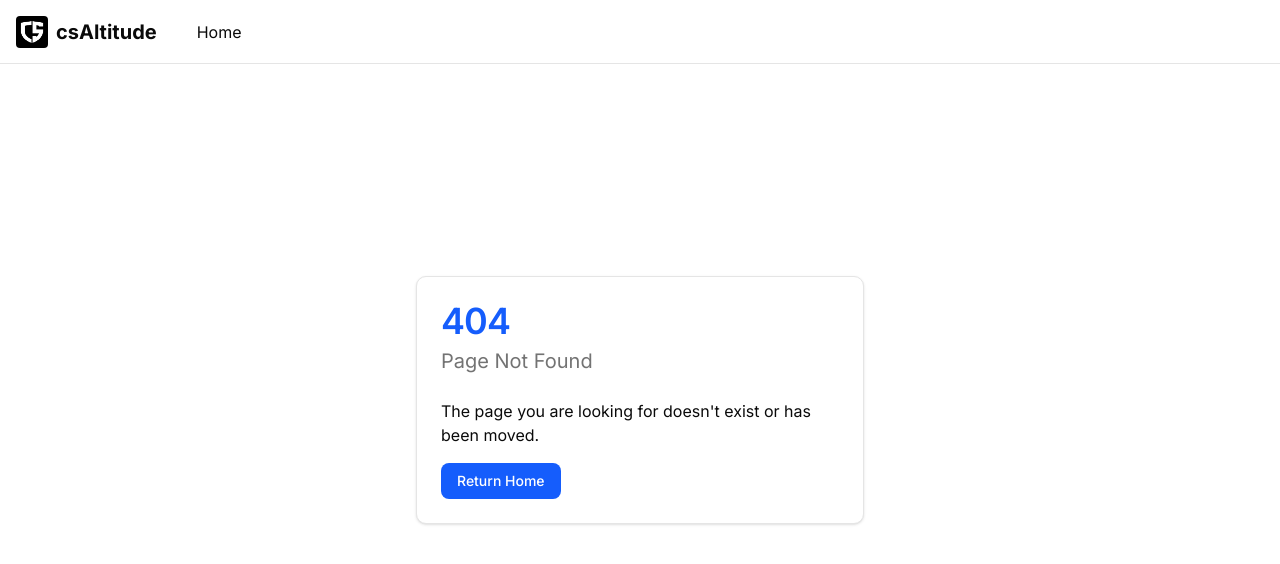
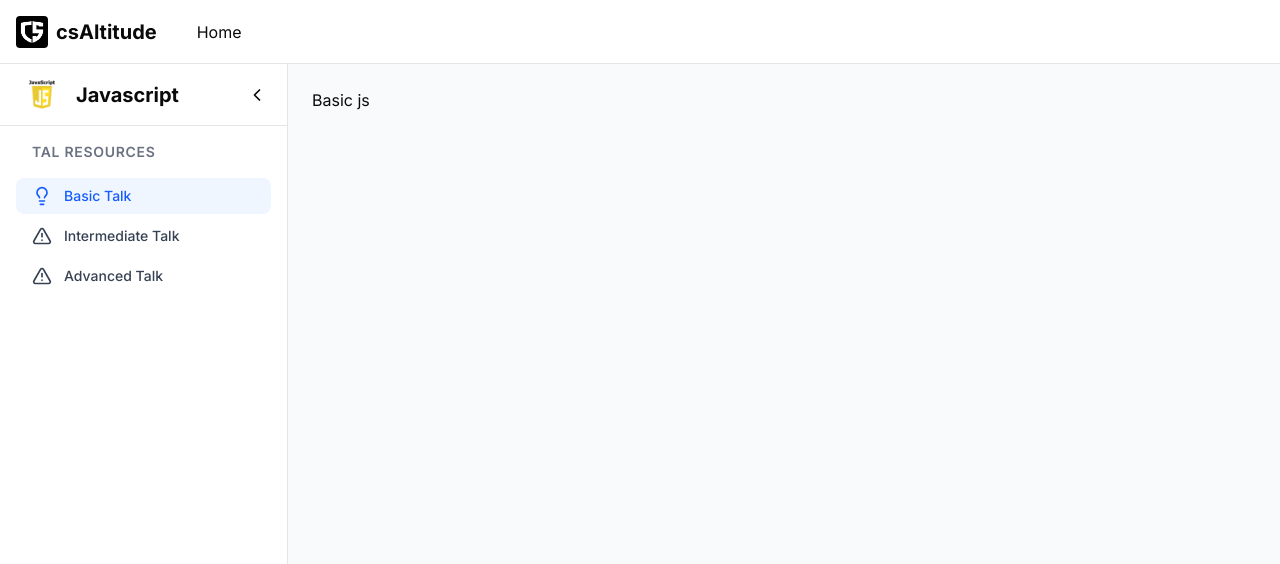
Before and after one commit to Taufiqul7756/LearningHub, a Next.js app: page /javascript/basic in a window 1280 px wide. Before the commit this address had no page. Shown: the top 564 px of the page. Built offline with nearby package versions, Linux system fonts and the light colour scheme.

Commit message:
js added : sidebar

```diff
--- /dev/null
+++ b/src/app/javascript/advanced/page.tsx
@@ -0,0 +1,7 @@
+import React from 'react';
+
+const page = () => {
+  return <div>Advanced js</div>;
+};
+
+export default page;
--- /dev/null
+++ b/src/app/javascript/basic/page.tsx
@@ -0,0 +1,7 @@
+import React from 'react';
+
+const page = () => {
+  return <div>Basic js</div>;
+};
+
+export default page;
--- a/components.json
+++ b/src/app/javascript/components/ContentWrapper.tsx
@@ -1,21 +1,14 @@
-{
-  "$schema": "https://ui.shadcn.com/schema.json",
-  "style": "new-york",
-  "rsc": true,
-  "tsx": true,
-  "tailwind": {
-    "config": "tailwind.config.ts",
-    "css": "src/app/globals.css",
-    "baseColor": "neutral",
-    "cssVariables": true,
-    "prefix": ""
-  },
-  "aliases": {
-    "components": "@/components",
-    "utils": "@/lib/utils",
-    "ui": "@/components/ui",
-    "lib": "@/lib",
-    "hooks": "@/hooks"
-  },
-  "iconLibrary": "lucide"
+'use client';
+import { usePathname } from 'next/navigation';
+
+export default function ContentWrapper() {
+  const pathname = usePathname();
+  const title = pathname.split('/').pop()?.replace(/-/g, ' ') || 'TAL Resources';
+
+  return (
+    <div className="p-8">
+      <h1 className="text-4xl font-bold mb-8 capitalize">Hello {title}</h1>
+      <div className="prose max-w-none">{/* Content will be added based on the route */}</div>
+    </div>
+  );
 }
--- /dev/null
+++ b/src/app/javascript/components/Sidebar.tsx
@@ -0,0 +1,120 @@
+'use client';
+
+import Link from 'next/link';
+import Image from 'next/image';
+import { usePathname } from 'next/navigation';
+import { useEffect } from 'react';
+import { AlertTriangle, Lightbulb, ChevronLeft, ChevronRight } from 'lucide-react';
+import { Tooltip, TooltipContent, TooltipProvider, TooltipTrigger } from '@/components/ui/tooltip';
+
+const sidebarItems = [
+  {
+    title: 'Basic Talk',
+    href: '/javascript/basic',
+    icon: Lightbulb,
+  },
+  {
+    title: 'Intermediate Talk',
+    href: '/javascript/intermediate',
+    icon: AlertTriangle,
+  },
+  {
+    title: 'Advanced Talk',
+    href: '/javascript/advanced',
+    icon: AlertTriangle,
+  },
+];
+
+interface SidebarProps {
+  isCollapsed: boolean;
+  setIsCollapsed: (value: boolean) => void;
+}
+
+export default function Sidebar({ isCollapsed, setIsCollapsed }: SidebarProps) {
+  const pathname = usePathname();
+
+  useEffect(() => {
+    const checkMobile = () => {
+      if (window.innerWidth < 768) {
+        setIsCollapsed(true);
+      }
+    };
+
+    checkMobile();
+    window.addEventListener('resize', checkMobile);
+    return () => window.removeEventListener('resize', checkMobile);
+  }, [setIsCollapsed]);
+
+  return (
+    <TooltipProvider>
+      <div
+        className={`fixed left-0 top-16 h-[calc(100vh-4rem)] border-r bg-white overflow-y-auto transition-all duration-300 ${
+          isCollapsed ? 'w-24' : 'w-72'
+        }`}
+      >
+        <div className="flex flex-col h-full">
+          {/* Logo and Toggle */}
+          <div className="flex items-center justify-between p-4 border-b">
+            <div className="flex items-center space-x-2">
+              <Image
+                src="/images/js_logo.png"
+                alt="TAL Logo"
+                width={isCollapsed ? 52 : 52}
+                height={isCollapsed ? 52 : 52}
+                className="rounded"
+              />
+              {!isCollapsed && <span className="font-bold text-xl">Javascript</span>}
+            </div>
+            <button
+              onClick={() => setIsCollapsed(!isCollapsed)}
+              className="p-1 rounded-md hover:bg-gray-100"
+            >
+              {isCollapsed ? (
+                <ChevronRight className="w-5 h-5" />
+              ) : (
+                <ChevronLeft className="w-5 h-5" />
+              )}
+            </button>
+          </div>
+
+          {/* Navigation Items */}
+          <nav className="p-4 flex-1">
+            {!isCollapsed && (
+              <div className="mb-4 px-4">
+                <h2 className="text-sm font-semibold text-gray-500 uppercase tracking-wider">
+                  TAL Resources
+                </h2>
+              </div>
+            )}
+            <ul className="space-y-1">
+              {sidebarItems.map(item => {
+                const Icon = item.icon;
+                const isActive = pathname === item.href;
+                return (
+                  <li key={item.href}>
+                    <Tooltip>
+                      <TooltipTrigger asChild>
+                        <Link
+                          href={item.href}
+                          className={`flex items-center px-4 py-2 rounded-md transition-colors ${
+                            isActive ? 'bg-blue-50 text-blue-600' : 'text-gray-700 hover:bg-gray-50'
+                          }`}
+                        >
+                          <Icon className="w-5 h-5" />
+                          {!isCollapsed && (
+                            <span className="ml-3 text-sm font-medium">{item.title}</span>
+                          )}
+                        </Link>
+                      </TooltipTrigger>
+                      {isCollapsed && <TooltipContent side="right">{item.title}</TooltipContent>}
+                    </Tooltip>
+                  </li>
+                );
+              })}
+            </ul>
+          </nav>
+        </div>
+      </div>
+    </TooltipProvider>
+  );
+}
--- /dev/null
+++ b/src/app/javascript/intermediate/page.tsx
@@ -0,0 +1,7 @@
+import React from 'react';
+
+const page = () => {
+  return <div>intermediate js</div>;
+};
+
+export default page;
--- /dev/null
+++ b/src/app/javascript/layout.tsx
@@ -0,0 +1,19 @@
+'use client';
+import Sidebar from './components/Sidebar';
+import { useState } from 'react';
+
+export default function TALLayout({ children }: { children: React.ReactNode }) {
+  const [isCollapsed, setIsCollapsed] = useState(false);
+
+  return (
+    <div className="min-h-screen bg-gray-50">
+      {/* Main Content */}
+      <div className="flex pt-16">
+        <Sidebar isCollapsed={isCollapsed} setIsCollapsed={setIsCollapsed} />
+        <main className={`flex-1 transition-all duration-300 ${isCollapsed ? 'ml-24' : 'ml-72'}`}>
+          <div className="p-6">{children}</div>
+        </main>
+      </div>
+    </div>
+  );
+}
--- /dev/null
+++ b/src/app/javascript/page.tsx
@@ -0,0 +1,5 @@
+import ContentWrapper from './components/ContentWrapper';
+
+export default function TALPage() {
+  return <ContentWrapper />;
+}
```
Also changed, not shown: src/app/tal/TalWrapper.tsx (+2 -10 lines), public/images/js_logo.png (added).
